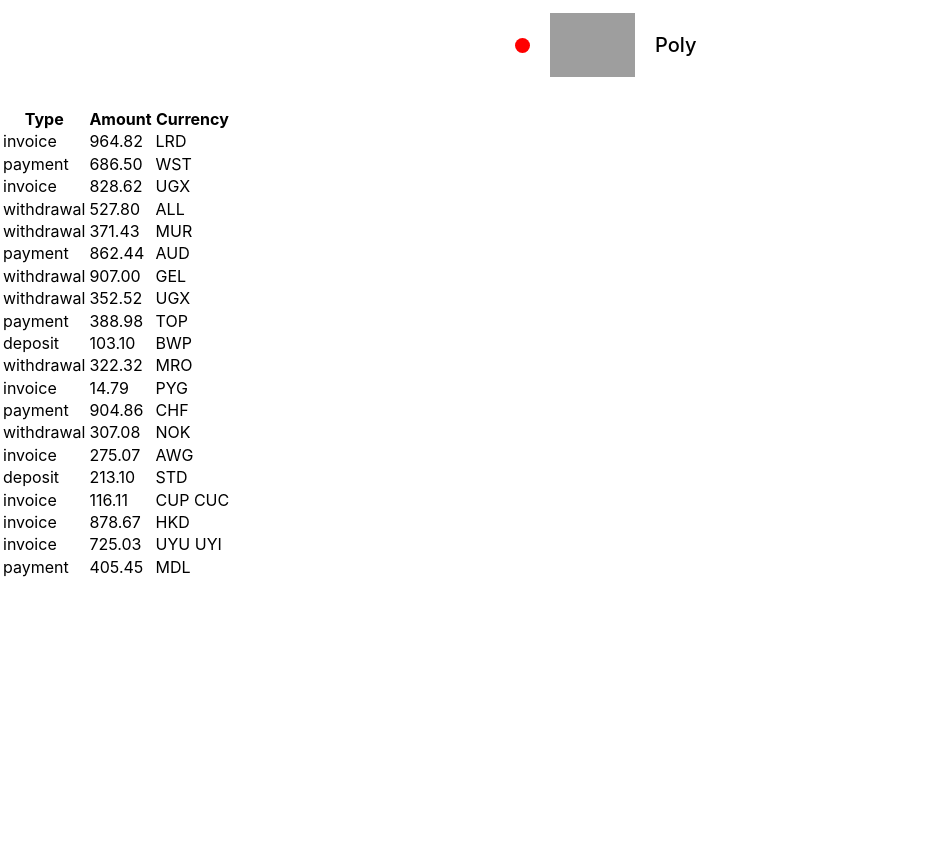
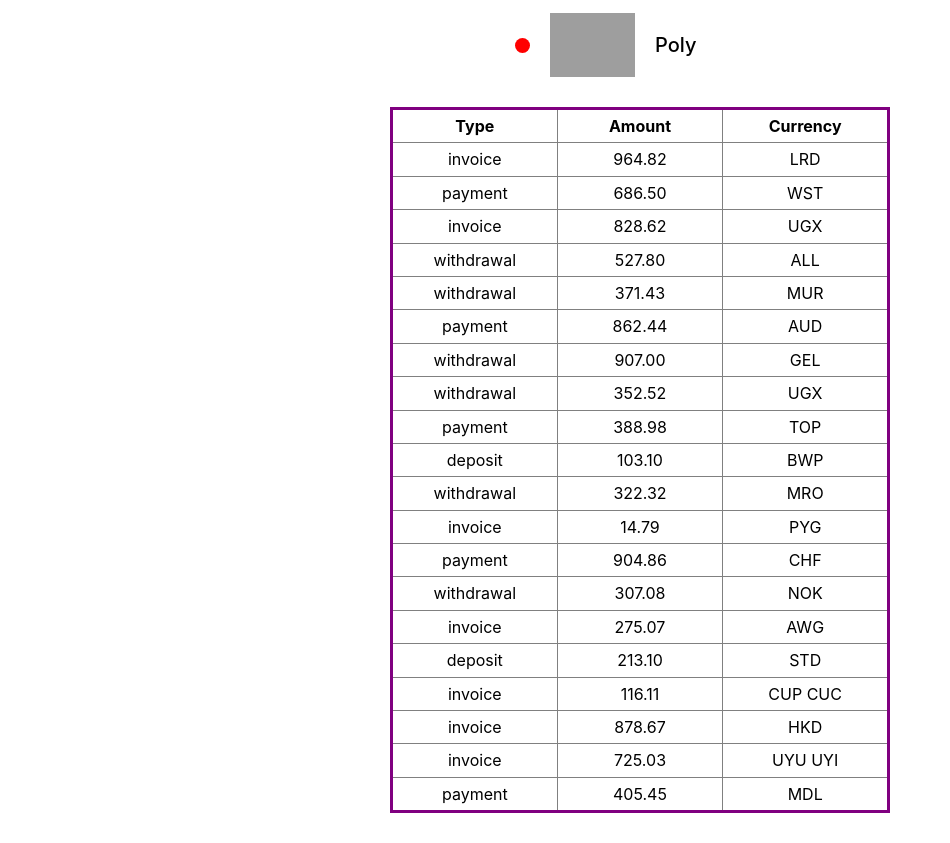
Before and after one commit to Broshnitskiy/goit-react-hw-01-components, a React (Create React App) app: page / in a window 1280 px wide. Shown: the part 892-1735 px from the top of the page, without its empty margins (0-950 px from the left). Before the commit the page ends 1471 px from the top, so only its background shows below. Built offline with nearby package versions, Linux system fonts and the light colour scheme; grey boxes are pictures that could not be loaded.

Commit message:
добавляє стилі компоненту трансакція

```diff
--- a/src/components/TransactionHistory/TransactionHistory.jsx
+++ b/src/components/TransactionHistory/TransactionHistory.jsx
@@ -1,8 +1,9 @@
 import PropTypes from 'prop-types';
+import {TransactionTable} from './TransactionHistory.styled'
 
 export function TransactionHistory({items}) {
     return (
-        <table className="transaction-history">
+        <TransactionTable >
   <thead>
     <tr>
       <th>Type</th>
@@ -21,7 +22,7 @@ export function TransactionHistory({items}) {
         ))}
 
   </tbody>
-</table>)
+</TransactionTable>)
 }
 
 
--- a/src/components/TransactionHistory/TransactionHistory.styled.jsx
+++ b/src/components/TransactionHistory/TransactionHistory.styled.jsx
@@ -0,0 +1,17 @@
+import styled from 'styled-components';
+
+export const TransactionTable = styled.table`
+
+  table-layout: fixed;
+  width: 500px;
+  border-collapse: collapse;
+  border: 3px solid purple;
+  text-align: center;
+  margin: 0 auto;
+  margin-bottom:30px;
+
+th, td {
+  border: 1px solid grey;
+  padding:7px;
+}
+`;
```
